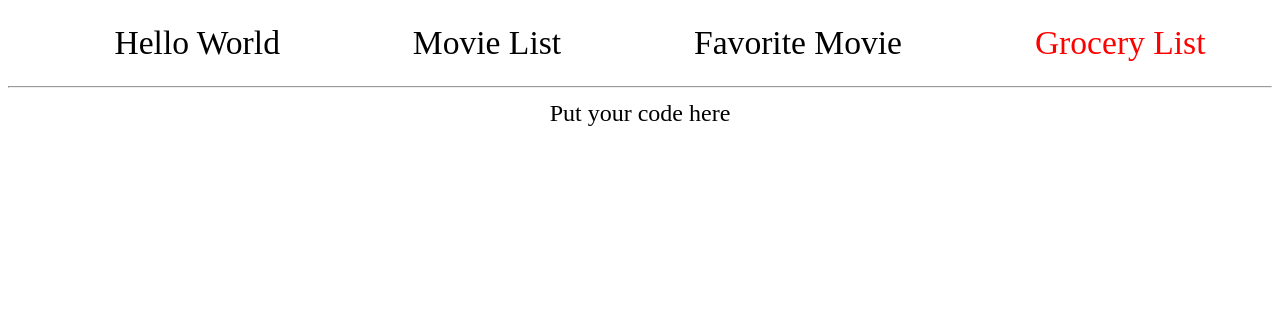
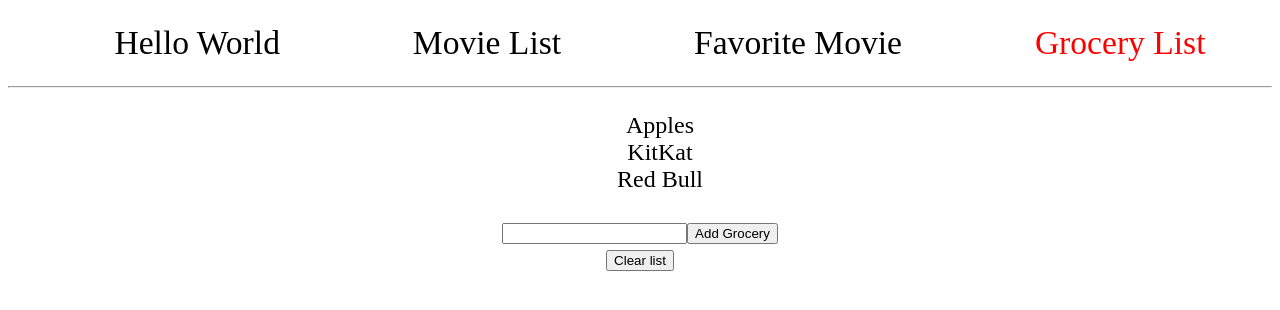
Before and after one commit to pesto-students/batch-9-exercises, a React (Create React App) app in the folder beginner-exercises/: page /04 in a window 1280 px wide. Shown: the top 310 px of the page. Built offline with nearby package versions, Linux system fonts and the light colour scheme; the HTML template or start-up script is replaced by a standard one.

Commit message:
solve beginnerExercises

```diff
--- a/beginner-exercises/src/components/01-HelloWorld.js
+++ b/beginner-exercises/src/components/01-HelloWorld.js
@@ -9,9 +9,7 @@ class HelloWorld extends Component {
   // JavaScript code. It is here just for readability purposes.
 
   render() {
-    return (
-      <h1>Fill this h1 tag with your heading!</h1>
-    );
+    return <h1>Hello World</h1>;
   }
 }
 
--- a/beginner-exercises/src/components/02-MovieList.js
+++ b/beginner-exercises/src/components/02-MovieList.js
@@ -12,8 +12,9 @@ class MovieList extends Component {
   // Refer to App.css for a list a classes or add one yourself
   render() {
     return (
-      <ul className="FILL ME">
+      <ul className='movies-list'>
         <li>The Godfather</li>
+        <li> Shawshank Redemption</li>
       </ul>
     );
   }
--- a/beginner-exercises/src/components/03-FavoriteMovie.js
+++ b/beginner-exercises/src/components/03-FavoriteMovie.js
@@ -18,7 +18,7 @@ Further reading on task #2: https://facebook.github.io/react/tips/if-else-in-JSX
 */
 
 class FavoriteMovie extends Component {
-/*
+  /*
   By default `this.state` is `null`. In `render` we are referring to
   a specific element from the `state` object - `this.state.movie`.
   If we don't set an initial state, we will get an error. It's impossible to fetch
@@ -34,6 +34,7 @@ class FavoriteMovie extends Component {
     this.state = { movie: '' };
 
     // Warning! If we don't bind this method - we would not be able to update state.
+    this.onMovieChange = this.onMovieChange.bind(this);
   }
 
   /*
@@ -49,14 +50,23 @@ class FavoriteMovie extends Component {
   /* eslint-disable no-unused-vars, react/no-unused-state */
   onMovieChange(event) {
     // Huh... There's something wrong here...
-    this.setState({ badAttribute: 'ChangeME!' });
+    this.setState({ movie: event.target.value });
   }
 
   render() {
     return (
       <div>
-        <p>My favorite movie is <span style={{ color: 'blue' }}>{this.state.movie}</span></p>
-        <input type="text" name="name" onChange={this.onMovieChange} />
+        <p>
+          My favorite movie is{this.state.movie}
+          <span style={{ color: 'blue' }}>{' ' + this.state.movie}</span>
+        </p>
+        <input
+          type='text'
+          name='name'
+          placeholder='Hey there. Enter your favorite movie.'
+          onChange={this.onMovieChange}
+          style={{ width: '50%' }}
+        />
       </div>
     );
   }
--- a/beginner-exercises/src/components/04-GroceryList.js
+++ b/beginner-exercises/src/components/04-GroceryList.js
@@ -1,18 +1,7 @@
 import React from 'react';
 
 /*
-  In this exercises, you'll will make a reactive grocery list.
 
-  Task 1: Fill the `return` of `GroceryList` render method. It should return
-        a list of `GroceryListItem`. You need to display the groceries names
-        using `this.props` in `GroceryListItem`. We already prepared the variable
-        `groceriesComponents` inside `render` method containing a list of these items for you.
-
-
-  Task 2: Create an input box and a button. User should be able to add more grocery items and click
-          the `Add` button to add it to the list displaying the item.
-
-  Task 3: Create a button to clear the whole list.
 
   Task 4: Clicking on a grocery item should change its color to red. Clicking again should change
           it back to black. Red means the item has been purchased.
@@ -24,26 +13,53 @@ class GroceryList extends React.Component {
     super(props);
     this.state = {
       groceries: [{ name: 'Apples' }, { name: 'KitKat' }, { name: 'Red Bull' }],
+      inputValue: ''
     };
+
+    this.onInputChange = this.onInputChange.bind(this);
+    this.onAddButtonClick = this.onAddButtonClick.bind(this);
+    this.clearList = this.clearList.bind(this);
   }
 
+  onInputChange(event) {
+    this.setState({ inputValue: event.target.value });
+  }
+
+  onAddButtonClick() {
+    this.setState({
+      groceries: [...this.state.groceries, { name: this.state.inputValue }],
+      inputValue: ''
+    });
+  }
+
+  clearList() {
+    this.setState({
+      groceries: []
+    });
+  }
   render() {
     const { groceries } = this.state;
-    /*
-      Properties are a way to pass parameters to your React components.
-      We mentioned this in the third exercise. Properties are to React
-      components what attributes are to HTML elements.
 
-      Below you can see how to pass properties to child components.
-      We have defined a `grocery` property for each `GroceryListItem`.
-    */
-    const groceriesComponents = groceries.map(item => ( // eslint-disable-line no-unused-vars
-      <GroceryListItem grocery={item} />
-    ));
-    // Hint: Don't forget about putting items into `ul`
+    const groceriesComponents = groceries.map((
+      item // eslint-disable-line no-unused-vars
+    ) => <GroceryListItem grocery={item} />);
     return (
       <div>
-        Put your code here
+        <ul>{groceriesComponents}</ul>
+        <input
+          name='addInput'
+          onChange={this.onInputChange}
+          value={this.state.inputValue}
+        />
+        <button name='addButton' onClick={() => this.onAddButtonClick()}>
+          {' '}
+          Add Grocery{' '}
+        </button>
+        <div>
+          <button name='clearButton' onClick={this.clearList}>
+            Clear list
+          </button>
+        </div>
       </div>
     );
   }
@@ -52,15 +68,23 @@ class GroceryList extends React.Component {
 // Render grocery name from component's properties.
 // If you have a problem, check `this.props` in the console.
 /* eslint-disable react/no-multi-comp, no-useless-constructor */
+
 class GroceryListItem extends React.Component {
   constructor(props) {
     super(props);
+    this.state = { liColor: 'black' };
+    this.itemClick = this.itemClick.bind(this);
+  }
+  itemClick(event) {
+    this.state.liColor === 'black'
+      ? this.setState({ liColor: 'red' })
+      : this.setState({ liColor: 'black' });
   }
 
   render() {
     return (
-      <li>
-        Put your code here.
+      <li style={{ color: this.state.liColor }} onClick={this.itemClick}>
+        {this.props.grocery.name}
       </li>
     );
   }
--- a/package.json
+++ b/package.json
@@ -38,6 +38,8 @@
     }
   },
   "lint-staged": {
-    "!(*.test).js": ["eslint"]
+    "!(*.test).js": [
+      "eslint"
+    ]
   }
 }
```
Also changed, not shown: beginner-exercises/src/App.js (+16 -9 lines), 2 other files (tests, documents, lock files or other folders).
